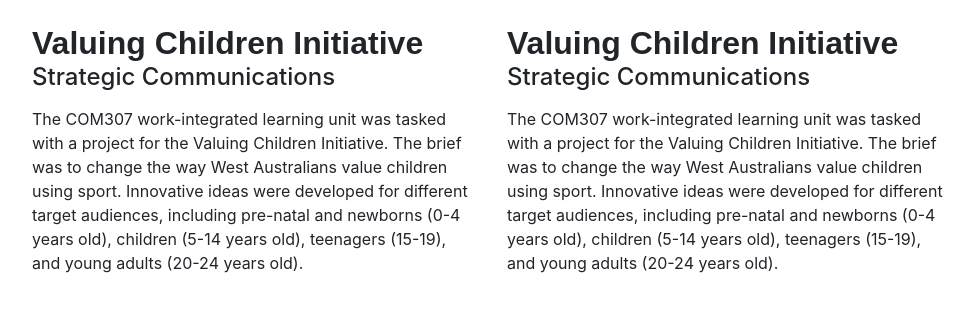
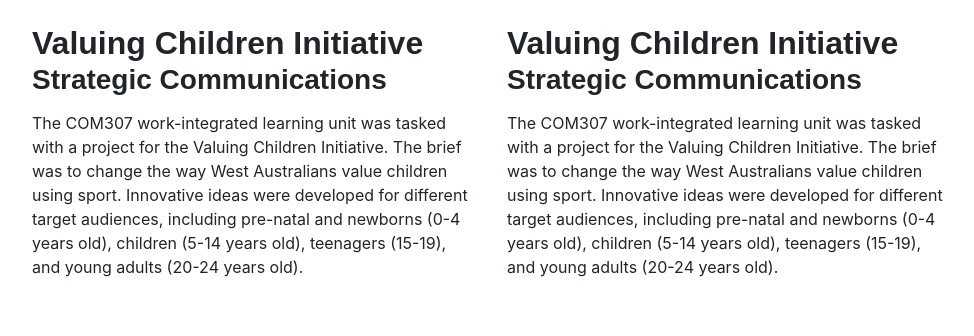
Before and after one commit to treytallent/Communications-Collective, a PHP site: page /about.html in a window 1280 px wide. Shown: the part 1572-1908 px from the top of the page, without its empty margins (148-1122 px from the left). Run offline with PHP 8.4, Linux system fonts and the light colour scheme.

Commit message:
Update style.css
Added H4

```diff
--- a/style.css
+++ b/style.css
@@ -101,6 +101,13 @@ h3 {
   font-style: normal;
 }
 
+h4 {
+  font-family: "Nunito", sans-serif;
+  font-size: 1.75rem;
+  font-weight: 700;
+  font-style: normal;
+}
+
 .subheader1-text {
   font-family: "Nunito Sans", sans-serif;
   font-size: 1.5rem;
```
